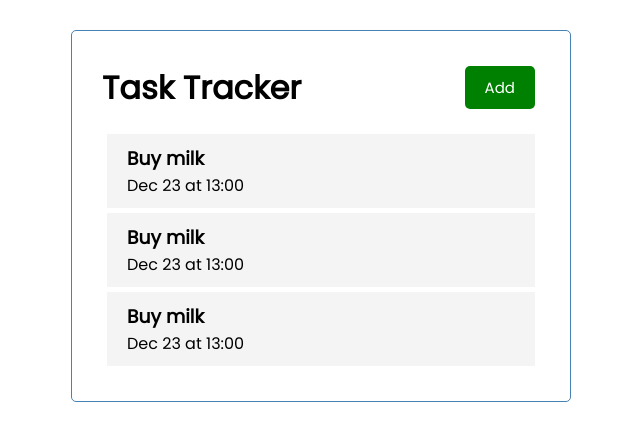
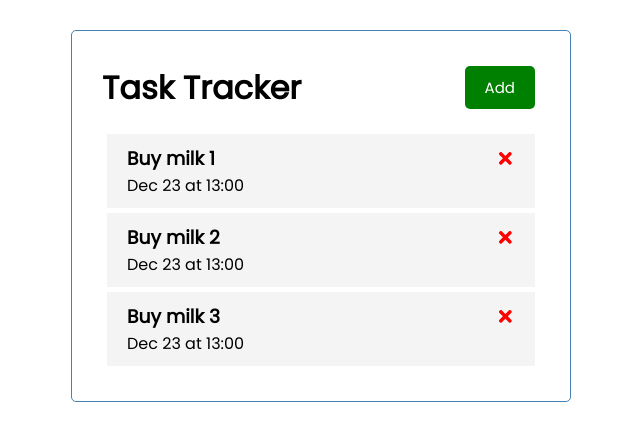
Before and after one commit to HaithamSweilem/react-task-tracker, a React (Create React App) app: page / in a window 1280 px wide. Shown: the top 440 px of the page, without its empty margins (319-959 px from the left). Built offline with nearby package versions, Linux system fonts and the light colour scheme.

Commit message:
Added functions to delete (w/ icon) a task and set a reminder.

```diff
--- a/package.json
+++ b/package.json
@@ -9,6 +9,7 @@
     "prop-types": "^15.7.2",
     "react": "^17.0.2",
     "react-dom": "^17.0.2",
+    "react-icons": "^4.3.1",
     "react-scripts": "5.0.0",
     "web-vitals": "^2.1.2"
   },
--- a/src/App.js
+++ b/src/App.js
@@ -6,28 +6,41 @@ function App() {
   const [tasks, setTasks] = useState([
     {
       id: 1,
-      text: 'Buy milk',
+      text: 'Buy milk 1',
       day: 'Dec 23 at 13:00',
-      done: true
+      done: true,
+      reminder: false
     },
     {
       id: 2,
-      text: 'Buy milk',
+      text: 'Buy milk 2',
       day: 'Dec 23 at 13:00',
-      done: true
+      done: true,
+      reminder: false
     },
     {
       id: 3,
-      text: 'Buy milk',
+      text: 'Buy milk 3',
       day: 'Dec 23 at 13:00',
-      done: false
+      done: false,
+      reminder: false
     },
   ])
+
+  const onDeleteTask = (taskId) => {
+    setTasks(tasks.filter((task) => task.id !== taskId))
+  }
+
+  const onSetReminderForTask = (taskId) => {
+    setTasks(
+      tasks.map((task) => (task.id === taskId ? {...task, reminder: !task.reminder} : task))
+    );
+  }
 
   return (
     <div className="container">
       <Header title={'Task Tracker'} />
-      <Tasks tasks={tasks} />
+      <Tasks tasks={tasks} onDeleteTask={onDeleteTask} onSetReminderForTask={onSetReminderForTask} />
     </div>
   );
 
--- a/src/components/Task.js
+++ b/src/components/Task.js
@@ -1,11 +1,26 @@
-const Task = ({ task }) => {
+import { PropTypes } from "prop-types";
+import { FaTimes } from "react-icons/fa";
+
+const Task = ({ task, onDelete, onSetReminder }) => {
 
   return (
-    <div className='task'>
-      <h3>{task.text}</h3>
+    <div className={`task ${(task.reminder ? 'reminder' : '')}`} onDoubleClick={(e) => onSetReminder(task.id)}>
+      <h3>
+        {task.text}
+        <FaTimes style={{ color: 'red', cursor: 'pointer' }}
+                 title={'Remove Task'}
+                 onClick={() => onDelete(task.id)}
+        />
+      </h3>
       <p>{task.day}</p>
     </div>
   )
 }
 
+Task.propTypes = {
+  task: PropTypes.object,
+  onDelete: PropTypes.func,
+  onSetReminder: PropTypes.func
+}
+
 export default Task
--- a/src/components/Tasks.js
+++ b/src/components/Tasks.js
@@ -1,12 +1,13 @@
 import Task from './Task'
+import {PropTypes} from "prop-types";
 
-const Tasks = ({ tasks }) => {
+const Tasks = ({ tasks, onDeleteTask, onSetReminderForTask }) => {
 
   return (
     <>
       {(
         tasks.map((task) => {
-          return <Task key={task.id} task={task}/>
+          return <Task key={task.id} task={task} onDelete={onDeleteTask} onSetReminder={onSetReminderForTask}/>
         })
       )}
     </>
@@ -14,4 +15,10 @@ const Tasks = ({ tasks }) => {
 
 }
 
+Tasks.propTypes = {
+  tasks: PropTypes.array,
+  onDeleteTask: PropTypes.func,
+  onSetReminderForTask: PropTypes.func
+}
+
 export default Tasks
```
Also changed, not shown: 1 other file (tests, documents, lock files or other folders).
